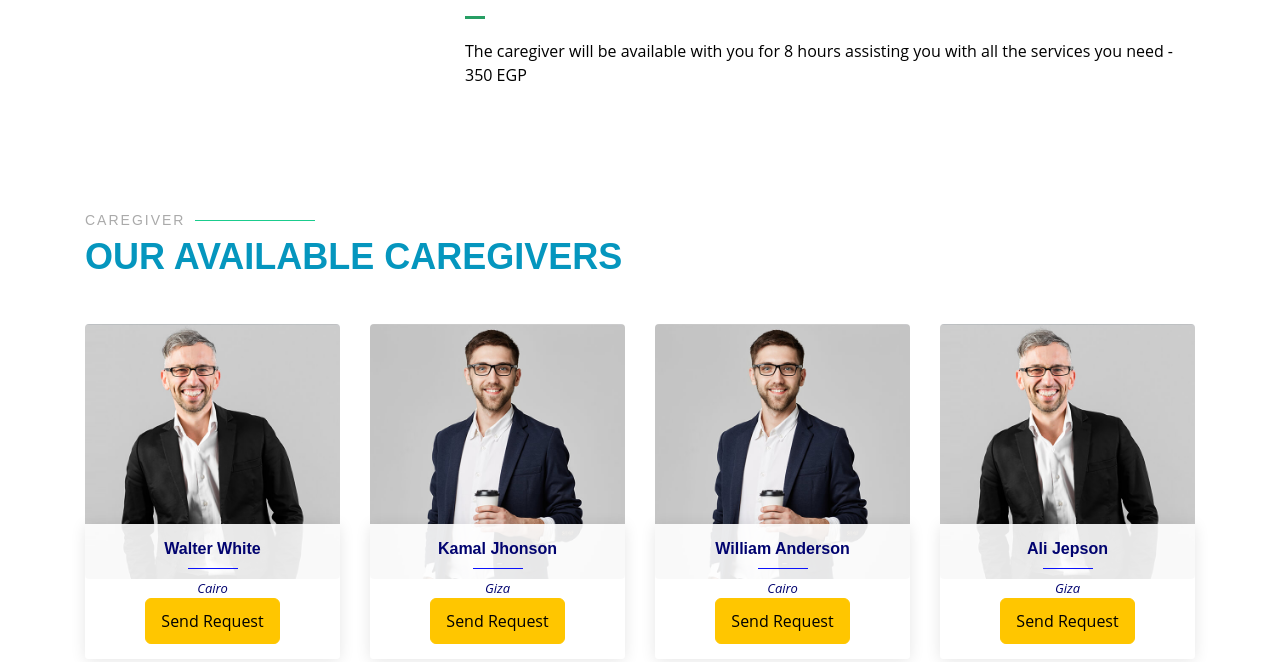
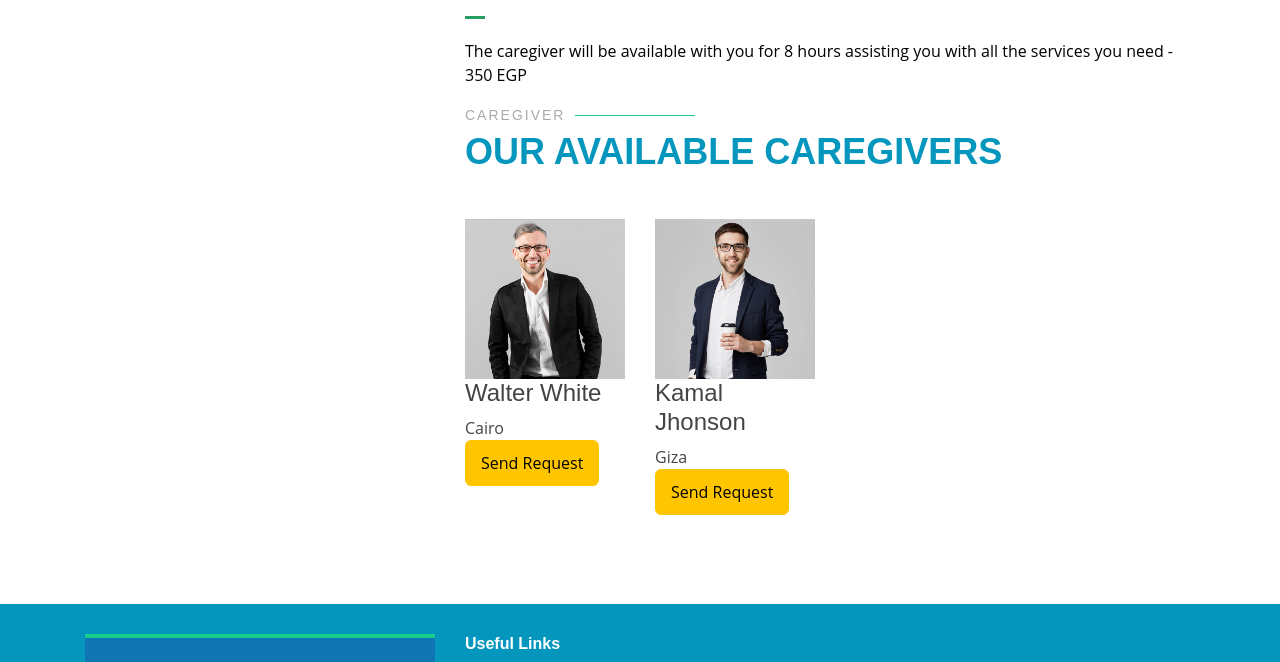
Before and after one commit to Amr-Sayed-Shaheen/Wanas, a plain HTML site: page Services.html in a window 1280 px wide. Shown: the part 755-1417 px from the top of the page. Drawn offline with nearby package versions, Linux system fonts and the light colour scheme.

Commit message:
Signed-off-by: Amr Sayed Ahmad Shaheen <engamroshaheen@gmail.com>

```diff
--- a/Services.html
+++ b/Services.html
@@ -71,8 +71,6 @@
 
   <main id="main">
 
-
-
     <!-- ======= Services Section ======= -->
     <section style="margin-top: 30px;" class="tabs1 cid-s2V9XlzgJU" id="tabs1-f">
       <div class="container">
@@ -84,6 +82,7 @@
                 <div style="order: 2;" class="col-lg-8 order-lg-1 order-2">
                     <div class="tab-content">
 
+                        <!-- package 1 -->
                         <div id="tabs1-f_tab0" class="tab-pane in active" role="tabpanel">
                             <div class="card-wrapper">
 
@@ -96,11 +95,44 @@
                                         <div class="meta" ></div>
                                     <p class="mbr-fonts-style mbr-text mbr-regular align-left ">The caregiver will be available with you for 8 hours assisting you with all the services you need - 350 EGP
                                     </p>
+
+                                    <div class="section-title" data-aos="fade-up">
+                                      <h2>Caregiver</h2>
+                                      <p>Our Available Caregivers</p>
+                                    </div>
+
+                                    <!-- package 1 - caregivers -->
+                                    <div class="row" data-aos="fade-left">
+
+                                      <div class="col-lg-3 col-md-6">
+                                        <div class="member" data-aos="zoom-in" data-aos-delay="100">
+                                          <div class="pic"><img src="assets/img/team/team-1.jpg" class="img-fluid" alt=""></div>
+                                          <div class="member-info">
+                                            <h4>Walter White</h4>
+                                            <span>Cairo</span>
+                                              <input class="btn btn-success" type="submit" value="Send Request">
+                                          </div>
+                                        </div>
+                                      </div>
+
+                                      <div class="col-lg-3 col-md-6 mt-5 mt-md-0">
+                                        <div class="member" data-aos="zoom-in" data-aos-delay="200">
+                                          <div class="pic"><img src="assets/img/team/team-2.jpg" class="img-fluid" alt=""></div>
+                                          <div class="member-info">
+                                            <h4>Kamal Jhonson</h4>
+                                            <span>Giza</span>
+                                            <input class="btn btn-success" type="submit" value="Send Request">
+                                          </div>
+                                        </div>
+                                      </div>
+
+                                    </div>
+
                                 </div>
-
                             </div>
                         </div>
 
+                        <!-- package 2 -->
                         <div id="tabs1-f_tab1" class="tab-pane" role="tabpanel">
                             <div class="card-wrapper">
 
@@ -115,9 +147,53 @@
                                 </p>
                             </div>
 
+                            <div class="section-title" data-aos="fade-up">
+                              <h2>Caregiver</h2>
+                              <p>Our Available Caregivers</p>
+                            </div>
+
+                            <!-- package 2 - caregivers -->
+                            <div class="row" data-aos="fade-left">
+
+                              <div class="col-lg-3 col-md-6">
+                                <div class="member" data-aos="zoom-in" data-aos-delay="100">
+                                  <div class="pic"><img src="assets/img/team/team-1.jpg" class="img-fluid" alt=""></div>
+                                  <div class="member-info">
+                                    <h4>Walter White</h4>
+                                    <span>Cairo</span>
+                                      <input class="btn btn-success" type="submit" value="Send Request">
+                                  </div>
+                                </div>
+                              </div>
+
+                              <div class="col-lg-3 col-md-6 mt-5 mt-md-0">
+                                <div class="member" data-aos="zoom-in" data-aos-delay="200">
+                                  <div class="pic"><img src="assets/img/team/team-2.jpg" class="img-fluid" alt=""></div>
+                                  <div class="member-info">
+                                    <h4>Kamal Jhonson</h4>
+                                    <span>Giza</span>
+                                    <input class="btn btn-success" type="submit" value="Send Request">
+                                  </div>
+                                </div>
+                              </div>
+
+                              <div class="col-lg-3 col-md-6 mt-5 mt-md-0">
+                                <div class="member" data-aos="zoom-in" data-aos-delay="200">
+                                  <div class="pic"><img src="assets/img/team/team-2.jpg" class="img-fluid" alt=""></div>
+                                  <div class="member-info">
+                                    <h4>Kamal Jhonson</h4>
+                                    <span>Giza</span>
+                                    <input class="btn btn-success" type="submit" value="Send Request">
+                                  </div>
+                                </div>
+                              </div>
+
+                            </div>
+
                             </div>
                         </div>
 
+                        <!-- package 3 -->
                         <div id="tabs1-f_tab2" class="tab-pane " role="tabpanel">
                           <div class="card-wrapper">
 
@@ -129,11 +205,65 @@
                                       <span class=" item-category">About the service </span>
                                       <div class="meta" ></div>
                                   <p class="mbr-fonts-style mbr-text mbr-regular align-left ">The stay-in caregiver will be available with you for a month - 6000 EGP
-
                               </div>
 
+
+                              <div class="section-title" data-aos="fade-up">
+                                <h2>Caregiver</h2>
+                                <p>Our Available Caregivers</p>
+                              </div>
+
+                            <!-- package 3 - caregivers -->
+                            <div class="row" data-aos="fade-left">
+
+                              <div class="col-lg-3 col-md-6">
+                                <div class="member" data-aos="zoom-in" data-aos-delay="100">
+                                  <div class="pic"><img src="assets/img/team/team-1.jpg" class="img-fluid" alt=""></div>
+                                  <div class="member-info">
+                                    <h4>Walter White</h4>
+                                    <span>Cairo</span>
+                                      <input class="btn btn-success" type="submit" value="Send Request">
+                                  </div>
+                                </div>
+                              </div>
+
+                              <div class="col-lg-3 col-md-6 mt-5 mt-md-0">
+                                <div class="member" data-aos="zoom-in" data-aos-delay="200">
+                                  <div class="pic"><img src="assets/img/team/team-2.jpg" class="img-fluid" alt=""></div>
+                                  <div class="member-info">
+                                    <h4>Kamal Jhonson</h4>
+                                    <span>Giza</span>
+                                    <input class="btn btn-success" type="submit" value="Send Request">
+                                  </div>
+                                </div>
+                              </div>
+
+                              <div class="col-lg-3 col-md-6 mt-5 mt-md-0">
+                                <div class="member" data-aos="zoom-in" data-aos-delay="200">
+                                  <div class="pic"><img src="assets/img/team/team-2.jpg" class="img-fluid" alt=""></div>
+                                  <div class="member-info">
+                                    <h4>Kamal Jhonson</h4>
+                                    <span>Giza</span>
+                                    <input class="btn btn-success" type="submit" value="Send Request">
+                                  </div>
+                                </div>
+                              </div>
+
+                              <div class="col-lg-3 col-md-6">
+                                <div class="member" data-aos="zoom-in" data-aos-delay="100">
+                                  <div class="pic"><img src="assets/img/team/team-1.jpg" class="img-fluid" alt=""></div>
+                                  <div class="member-info">
+                                    <h4>Walter White</h4>
+                                    <span>Cairo</span>
+                                      <input class="btn btn-success" type="submit" value="Send Request">
+                                  </div>
+                                </div>
+                              </div>
+
+                            </div>
+
                           </div>
-                      </div>
+                        </div>
 
                     </div>
                 </div>
@@ -169,68 +299,6 @@
             </div>
         </div>
     </section><!-- ======= Services Section ======= -->
-
-    <!-- ======= Team Section ======= -->
-    <section id="team" class="team">
-          <div class="container">
-
-            <div class="section-title" data-aos="fade-up">
-              <h2>Caregiver</h2>
-              <p>Our Available Caregivers</p>
-            </div>
-
-            <div class="row" data-aos="fade-left">
-
-              <div class="col-lg-3 col-md-6">
-                <div class="member" data-aos="zoom-in" data-aos-delay="100">
-                  <div class="pic"><img src="assets/img/team/team-1.jpg" class="img-fluid" alt=""></div>
-                  <div class="member-info">
-                    <h4>Walter White</h4>
-                    <span>Cairo</span>
-                      <input class="btn btn-success" type="submit" value="Send Request">
-                  </div>
-                </div>
-              </div>
-
-              <div class="col-lg-3 col-md-6 mt-5 mt-md-0">
-                <div class="member" data-aos="zoom-in" data-aos-delay="200">
-                  <div class="pic"><img src="assets/img/team/team-2.jpg" class="img-fluid" alt=""></div>
-                  <div class="member-info">
-                    <h4>Kamal Jhonson</h4>
-                    <span>Giza</span>
-                    <input class="btn btn-success" type="submit" value="Send Request">
-
-                  </div>
-                </div>
-              </div>
-
-              <div class="col-lg-3 col-md-6 mt-5 mt-lg-0">
-                <div class="member" data-aos="zoom-in" data-aos-delay="300">
-                  <div class="pic"><img src="assets/img/team/team-3.jpg" class="img-fluid" alt=""></div>
-                  <div class="member-info">
-                    <h4>William Anderson</h4>
-                    <span>Cairo</span>
-                    <input class="btn btn-success" type="submit" value="Send Request">
-                  </div>
-                </div>
-              </div>
-
-              <div class="col-lg-3 col-md-6 mt-5 mt-lg-0">
-                <div class="member" data-aos="zoom-in" data-aos-delay="400">
-                  <div class="pic"><img src="assets/img/team/team-4.jpg" class="img-fluid" alt=""></div>
-                  <div class="member-info">
-                    <h4>Ali Jepson</h4>
-                    <span>Giza</span>
-                    <input class="btn btn-success" type="submit" value="Send Request">
-                  </div>
-                </div>
-              </div>
-
-            </div>
-
-          </div>
-    </section><!-- End Team Section -->
-
 
   </main><!-- End #main -->
 
```
